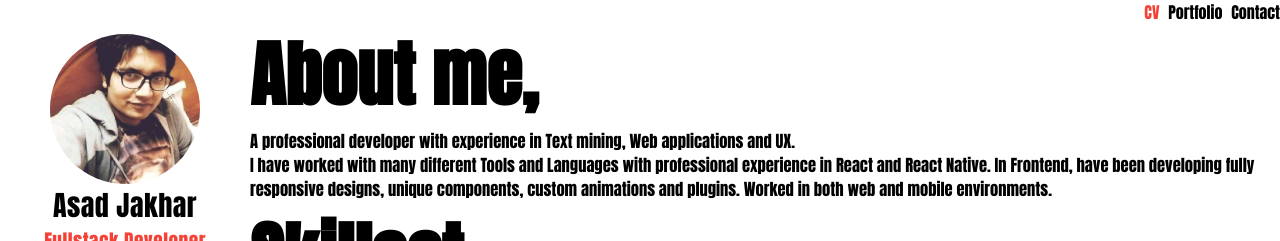
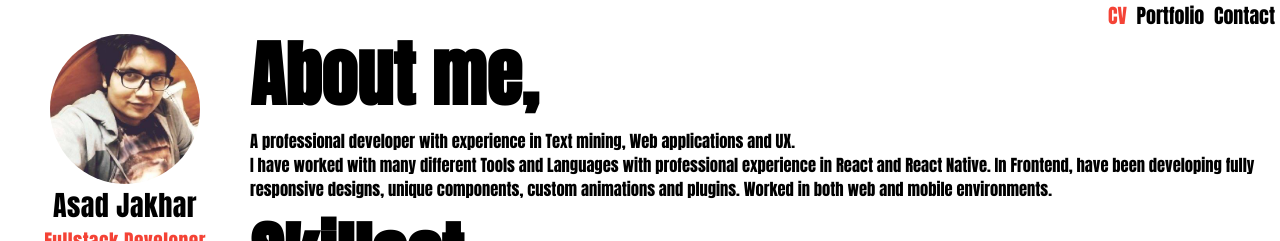
Before and after one commit to asadjakhar/asadjakhar.github.io, a plain HTML site: page index.html in a window 1280 px wide. Shown: the top 241 px of the page. Drawn offline with nearby package versions, Linux system fonts and the light colour scheme; a script that the page names is missing.

Commit message:
Update main.css

```diff
--- a/main.css
+++ b/main.css
@@ -75,12 +75,13 @@ nav{
     flex-direction: row;
     justify-content: flex-end;
 }
-
-
+.nav-right div{
+    margin-right: 5px;
+}
 .nav-item{
     text-decoration: none;
     font-family: 'Anton', sans-serif;
-    font-size: 16px;
+    font-size: 20px;
     padding-left: 5px;
     color:black;
     z-index: 10;
```
